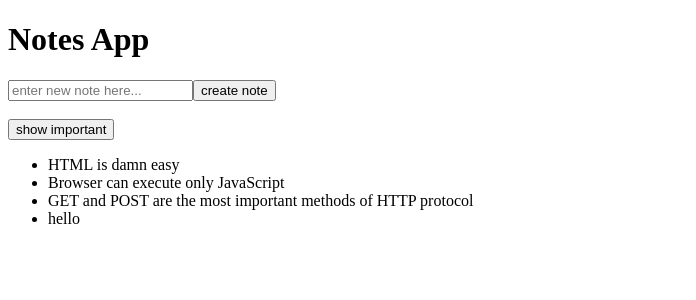
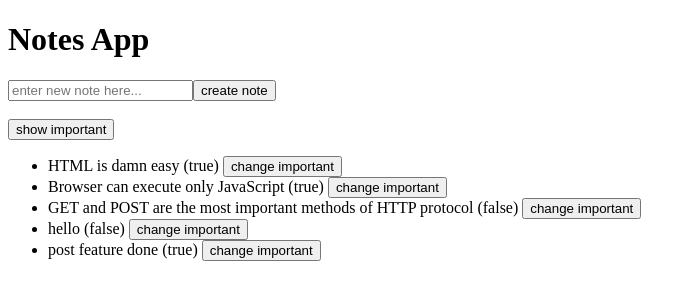
Before and after one commit to rajutamanglama63/notes-app, a React (Create React App) app: page / in a window 1280 px wide. Shown: the top 300 px of the page, without its empty margins (0-696 px from the left). Built offline with nearby package versions, Linux system fonts and the light colour scheme; data requests are answered from the project's data file.

Commit message:
feat : update feature added

```diff
--- a/db.json
+++ b/db.json
@@ -10,19 +10,25 @@
       "id": 2,
       "content": "Browser can execute only JavaScript",
       "date": "2022-1-17T18:39:34.091Z",
-      "important": false
+      "important": true
     },
     {
       "id": 3,
       "content": "GET and POST are the most important methods of HTTP protocol",
       "date": "2022-1-17T19:20:14.298Z",
-      "important": true
+      "important": false
     },
     {
       "content": "hello",
       "date": "2022-07-22T05:09:01.598Z",
       "important": false,
       "id": 4
+    },
+    {
+      "content": "post feature done",
+      "date": "2022-07-22T05:11:58.472Z",
+      "important": true,
+      "id": 5
     }
   ]
 }
--- a/src/App.js
+++ b/src/App.js
@@ -39,6 +39,18 @@ function App() {
       setNewNote("");
     });
   };
+
+  const btnToggleHandler = (id) => {
+    console.log(notes);
+    const note = notes.find((n) => n.id === id);
+    console.log(note);
+    const toUpdate = { ...note, important: !note.important };
+
+    axios.put(`http://localhost:5000/notes/${id}`, toUpdate).then((res) => {
+      console.log(res.data);
+      setNotes(notes.map((a) => (a.id !== id ? a : res.data)));
+    });
+  };
   return (
     <div>
       <h1>Notes App</h1>
@@ -54,7 +66,7 @@ function App() {
       <button onClick={btnToggle}>show {showAll ? "important" : "all"}</button>
       <ul>
         {noteToShow.map((note) => (
-          <Note key={note.id} note={note} />
+          <Note key={note.id} note={note} btnToggleHandler={btnToggleHandler} />
         ))}
       </ul>
     </div>
--- a/src/components/Note.js
+++ b/src/components/Note.js
@@ -1,11 +1,16 @@
-import React from 'react'
+import React from "react";
 
-const Note = ({note}) => {
+const Note = ({ note, btnToggleHandler }) => {
   return (
     <div>
-        <li>{note.content}</li>
+      <li>
+        {note.content} ({note.important.toString()}){" "}
+        <button onClick={() => btnToggleHandler(note.id)}>
+          change important
+        </button>
+      </li>
     </div>
-  )
-}
+  );
+};
 
-export default Note
+export default Note;
```
